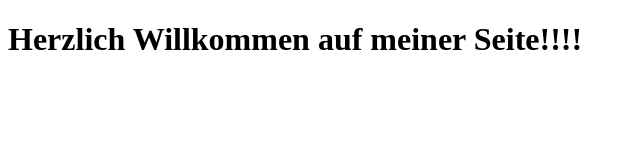
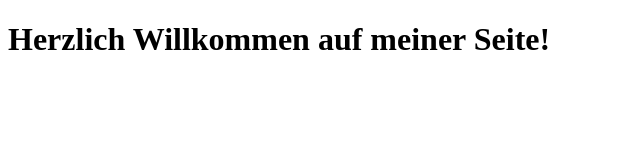
Before and after one commit to jasminstrickler/250305_Uebung_2, a plain HTML site: page index.html in a window 1280 px wide. Shown: the full height of the page, 0-640 px from the left. Drawn offline with Linux system fonts and the light colour scheme.

Commit message:
Update index.html
Weniger Ausrufezeichen

```diff
--- a/index.html
+++ b/index.html
@@ -2,6 +2,6 @@
 <html>
     <head><title>Mein erstes Git-Projekt</title></head>
     <body>
-        <h1>Herzlich Willkommen auf meiner Seite!!!!</h1>
+        <h1>Herzlich Willkommen auf meiner Seite!</h1>
     </body>
 </html>
```
